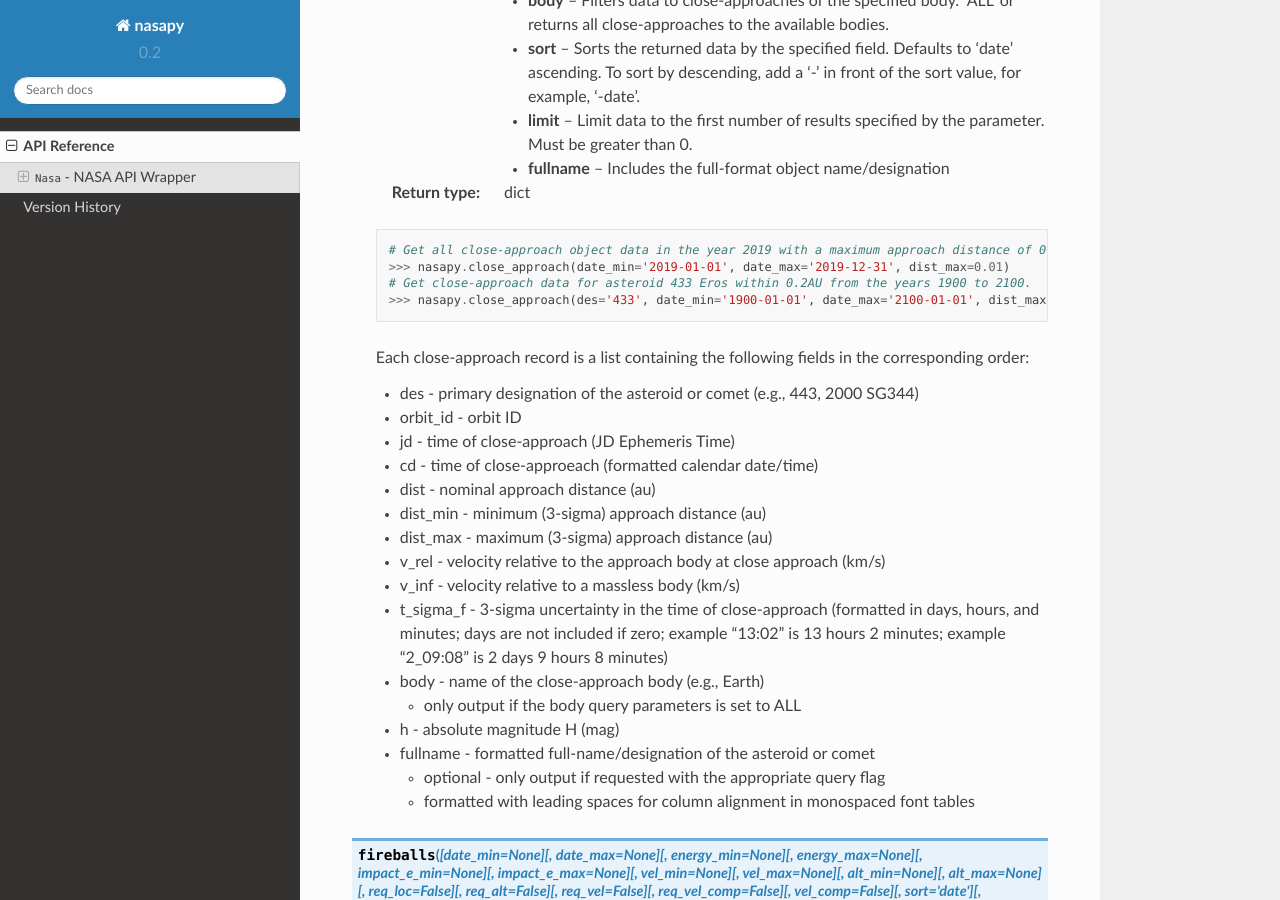
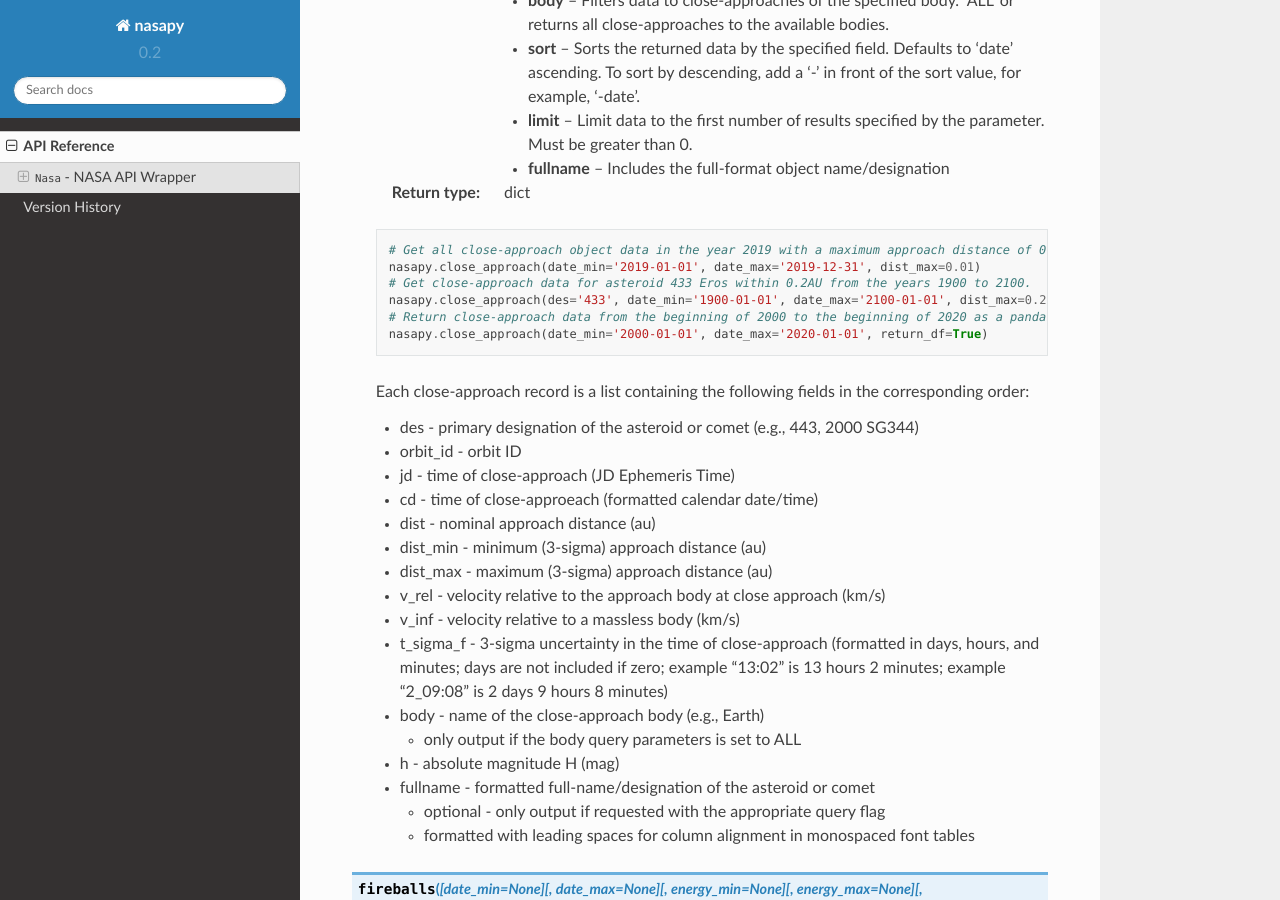
Before and after one commit to aschleg/nasapy, a Sphinx documentation site: the page built from docs/source/api.rst, in a window 1280 px wide and 900 px high, scrolled down 12890 px. Built offline with Sphinx 7.4.7 and the Read the Docs theme 2.0.0, drawn with Linux system fonts in a browser that asks for light colours; some of the changed text lies outside the part shown.

Commit message:
add df option to close approach, some docs and docstring changes:

```diff
--- a/docs/source/api.rst
+++ b/docs/source/api.rst
@@ -414,7 +414,6 @@ NASA Image and Video Library
         # Get the manifest for the NASA media asset 'as11-40-5874'
         media_asset_manifest(nasa_id='as11-40-5874')
 
-
 .. method:: media_asset_metadata(nasa_id)
 
     Retrieves the specified media asset's metadata.
@@ -469,9 +468,11 @@ and `Center for Near-Earth Object Studies <https://cneos.jpl.nasa.gov/>`_ APIs.
     .. code-block:: python
 
         # Get all close-approach object data in the year 2019 with a maximum approach distance of 0.01AU.
-        >>> nasapy.close_approach(date_min='2019-01-01', date_max='2019-12-31', dist_max=0.01)
+        nasapy.close_approach(date_min='2019-01-01', date_max='2019-12-31', dist_max=0.01)
         # Get close-approach data for asteroid 433 Eros within 0.2AU from the years 1900 to 2100.
-        >>> nasapy.close_approach(des='433', date_min='1900-01-01', date_max='2100-01-01', dist_max=0.2)
+        nasapy.close_approach(des='433', date_min='1900-01-01', date_max='2100-01-01', dist_max=0.2)
+        # Return close-approach data from the beginning of 2000 to the beginning of 2020 as a pandas DataFrame.
+        nasapy.close_approach(date_min='2000-01-01', date_max='2020-01-01', return_df=True)
 
     Each close-approach record is a list containing the following fields in the corresponding order:
 
@@ -520,11 +521,13 @@ and `Center for Near-Earth Object Studies <https://cneos.jpl.nasa.gov/>`_ APIs.
     .. code-block:: python
 
         # Get all available data in reverse chronological order
-        >>> n = nasapy.fireballs()
+        nasapy.fireballs()
         # Return the earlieset record
-        >>> nasapy.fireballs(limit=1)
+        nasapy.fireballs(limit=1)
         # Get data from the beginning of 2019
-        >>> nasapy.fireballs(date_min='2019-01-01')
+        nasapy.fireballs(date_min='2019-01-01')
+        # Return fireball data from the beginning of the millennium to the beginning of 2020 as a pandas DataFrame.
+        nasapy.fireballs(date_min='2000-01-01', date_max='2020-01-01', return_df=True)
 
 .. method:: mission_design([des=None][, spk=None][, sstr=None][, orbit_class=False][, mjd0=None][, span=None][, tof_min=None][, tof_max=None][, step=None])
 
```
Also changed, not shown: CHANGELOG.md (+6 -0 lines), 1 other file.
